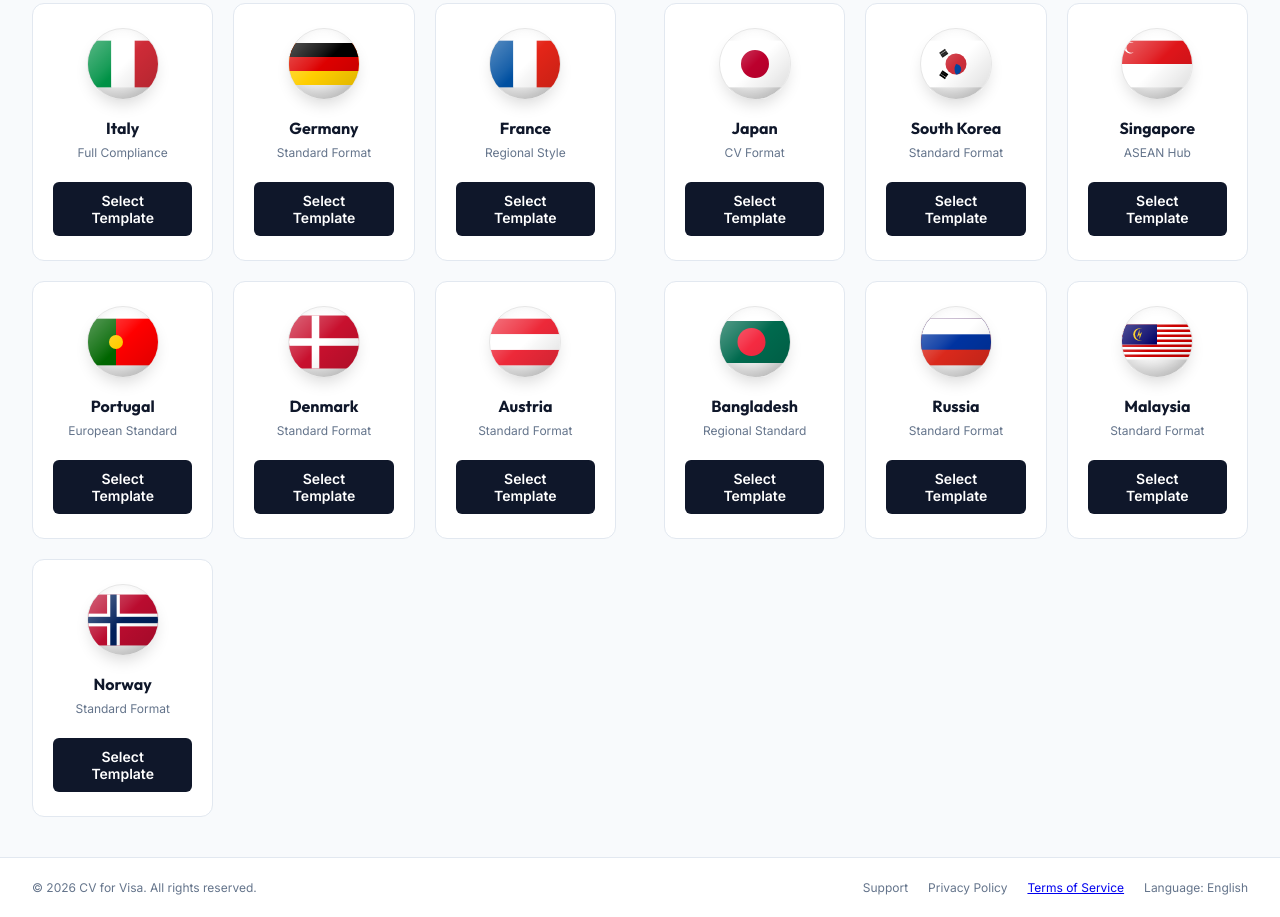
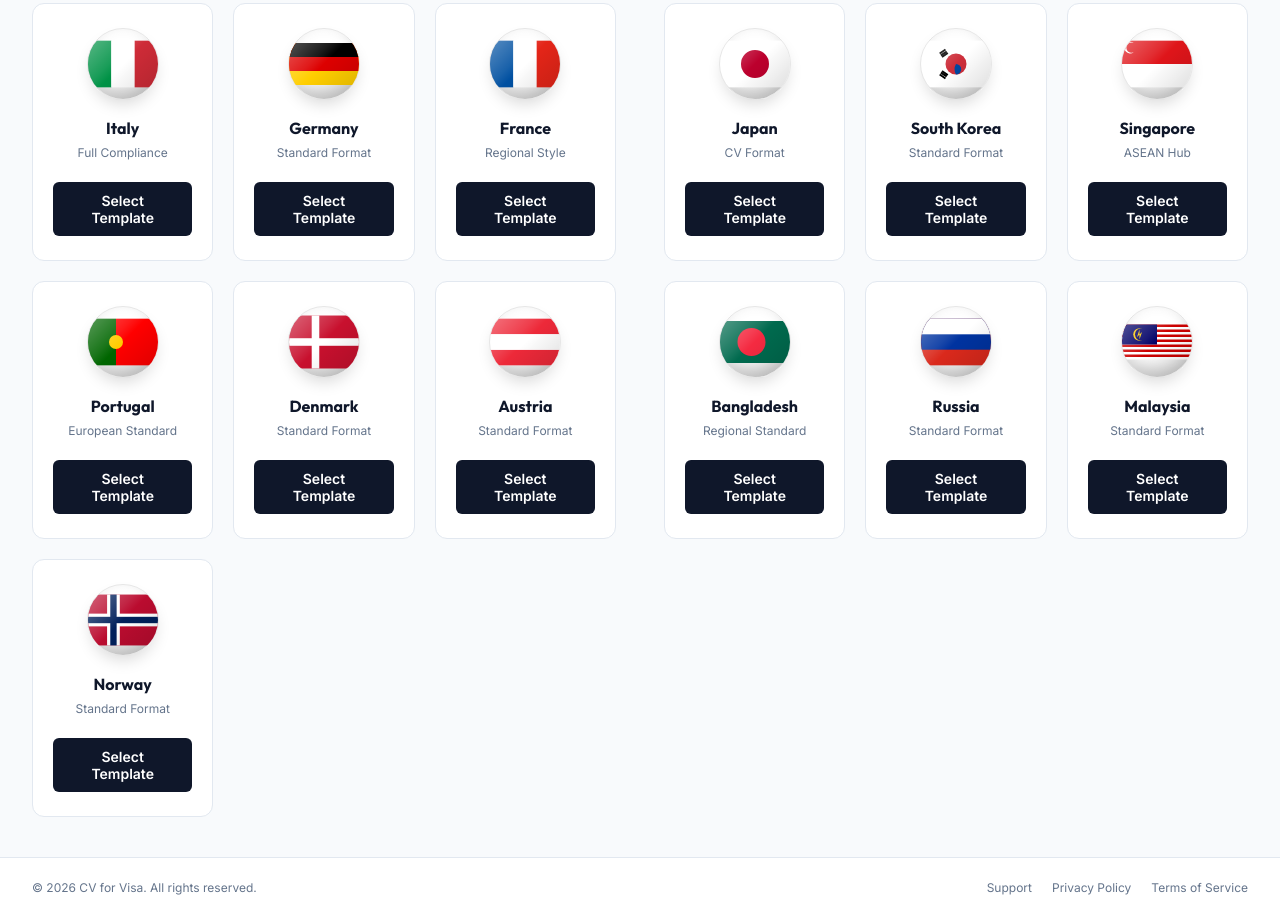
Before and after one commit to shahedtnvr769/CV-for-Visa, a website built with Vite: page index.html in a window 1280 px wide. Shown: the part 630-1547 px from the top of the page. Built offline with nearby package versions, Linux system fonts and the light colour scheme; a web font is replaced by a local one.

Commit message:
fix: remove broken link formatting and redundant language meta tag from footer

```diff
--- a/index.html
+++ b/index.html
@@ -1099,9 +1099,7 @@
             <a href="https://shahed-tnvr769.vercel.app/" target="_blank" rel="noopener noreferrer" class="footer-link"
                 data-i18n="support">Support</a>
             <a href="#" class="footer-link" data-i18n="privacy_policy">Privacy Policy</a>
-            <a href="#" class="foothttps://shahed-tnvr769.vercel.app/er-link" data-i18n="terms_service">Terms of
-                Service</a>
-            <span class="footer-meta" id="footer-lang-meta" data-i18n="footer_language">Language: English</span>
+            <a href="#" class="footer-link" data-i18n="terms_service">Terms of Service</a>
         </div>
     </footer>
 
```
